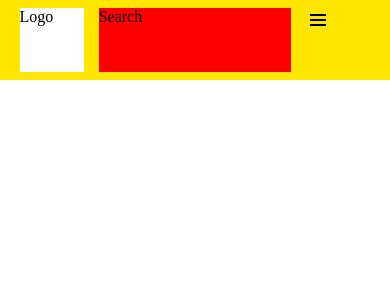
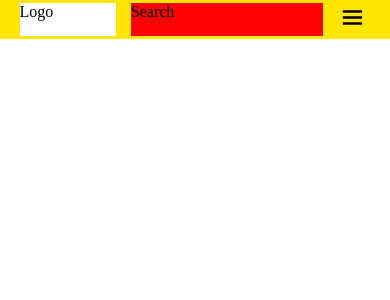
Before and after one commit to JoseDuarte99/ProyectoInfo_React_MeLi_Response, a React (Vite) app: page / in a window 390 px wide. Shown: the top 300 px of the page. Built offline with nearby package versions, Linux system fonts and the light colour scheme.

Commit message:
Trabajando en el Header

```diff
--- a/src/components/Navbar/Navbar.module.css
+++ b/src/components/Navbar/Navbar.module.css
@@ -3,42 +3,47 @@ body {margin: 0;}
 
 .header {
     position: relative;
-    display: flex;
     background: #ffe600;
     width: 100vw;
-    height: 100px;
-    place-content: center;
+    height: 10vw;
+    display: flex;
+    flex-direction: column;
+    justify-content: center;
+    align-items: center;
 }
 
 .container{
-
-    padding: 8px 10px;
     width: 90vw;
+    height: 85%;
     display: grid;
+    align-content: center;
     grid-template-columns: 1fr 3fr 1fr;
     grid-template-rows: 2fr 1fr;
+    grid-column-gap: 15px;
     grid-row-gap: 5px;
-    grid-column-gap: 15px;
     grid-template-areas:
         "logo search advertising"
-        " location buttons login"
+        " location buttons login";
 }
 
 /* ----------------------- MENU -------------------------- */
 .menu{
-    grid-area: activeMenu;
+    display: none;
+    grid-area: menu;
+    height: 100%;
 }
 
 .menuInput{
     display: none;
 }
 
-
-
 .activeMenu {
     display: none;
-    height:fit-content;
-    cursor: pointer;
+}
+
+.activeMenu > svg{
+    height: 90%;
+    width: 90%;
 }
 
 .closedMenu {
@@ -111,15 +116,19 @@ body {margin: 0;}
 
 /* ------------------ PHONE SCREEN VIEW -------------------------*/
     @media (max-width: 768px) {
-        .header {
-            height: 80px;
+        .menu {display: block;}
+        .activeMenu {
+            display: block;
+            cursor: pointer;
+            justify-items: center;
+            align-items: center;
         }
-        .activeMenu {display: block;}
         .container {
             width: 90vw;
-            grid-template-columns: 1fr 3fr 1fr;
+            height: 80%;
+            grid-template-columns: 3fr 6fr 1fr;
             grid-template-rows: 1fr;
-            grid-template-areas: "logo search activeMenu";
+            grid-template-areas: "logo search menu";
 
         }
         .advertising,
@@ -137,5 +146,6 @@ body {margin: 0;}
             display: block;
         }
 
+
 }
 /* --------------------------------- */
--- a/src/components/Navbar/Navbar.tsx
+++ b/src/components/Navbar/Navbar.tsx
@@ -1,11 +1,9 @@
 import { useState } from "react";
-import style from "./navbar.module.css"
+import style from "./Navbar.module.css"
 
 function Navbar() {
 
     const [menuValue, setMenuValue] = useState(false);
-
-
 
     return (
         <header className={style.header}>
@@ -17,18 +15,16 @@ function Navbar() {
                 <div className={style.buttons}>Buttons</div>
                 <div className={style.login}>Login</div>
 
-                <nav className={style.manu}>
-                    <input type="checkbox" id="menu" checked={menuValue} className={style.menuInput} onClick={() => setMenuValue(!menuValue)} />
+                <nav className={style.menu}>
+                    <input type="checkbox" id="menu" checked={menuValue} className={style.menuInput} onChange={() => setMenuValue(!menuValue)} />
                     <label htmlFor="menu" className={style.activeMenu}>
-                        <svg  xmlns="http://www.w3.org/2000/svg" width="24" height="24"
+                        <svg  xmlns="http://www.w3.org/2000/svg"
                         fill="currentColor" viewBox="0 0 24 24" >
-                        <path d="M4 6h16v2H4zM4 11h16v2H4zM4 16h16v2H4z"></path>
+                            <path d="M4 6h16v2H4zM4 11h16v2H4zM4 16h16v2H4z"></path>
                         </svg>
                     </label>
-
                     <ul className={style.itemsMenu}>
-                                            <input type="checkbox" id="closedMenu" checked={menuValue} className={style.closedMenu} onClick={() => setMenuValue(!menuValue)}/>
-
+                        <input type="checkbox" id="closedMenu" checked={menuValue} className={style.closedMenu} onChange={() => setMenuValue(!menuValue)}/>
                         <li><a href="#">Advertising</a></li>
                         <li><a href="#">Location</a></li>
                         <li><a href="#">Buttons</a></li>
```
